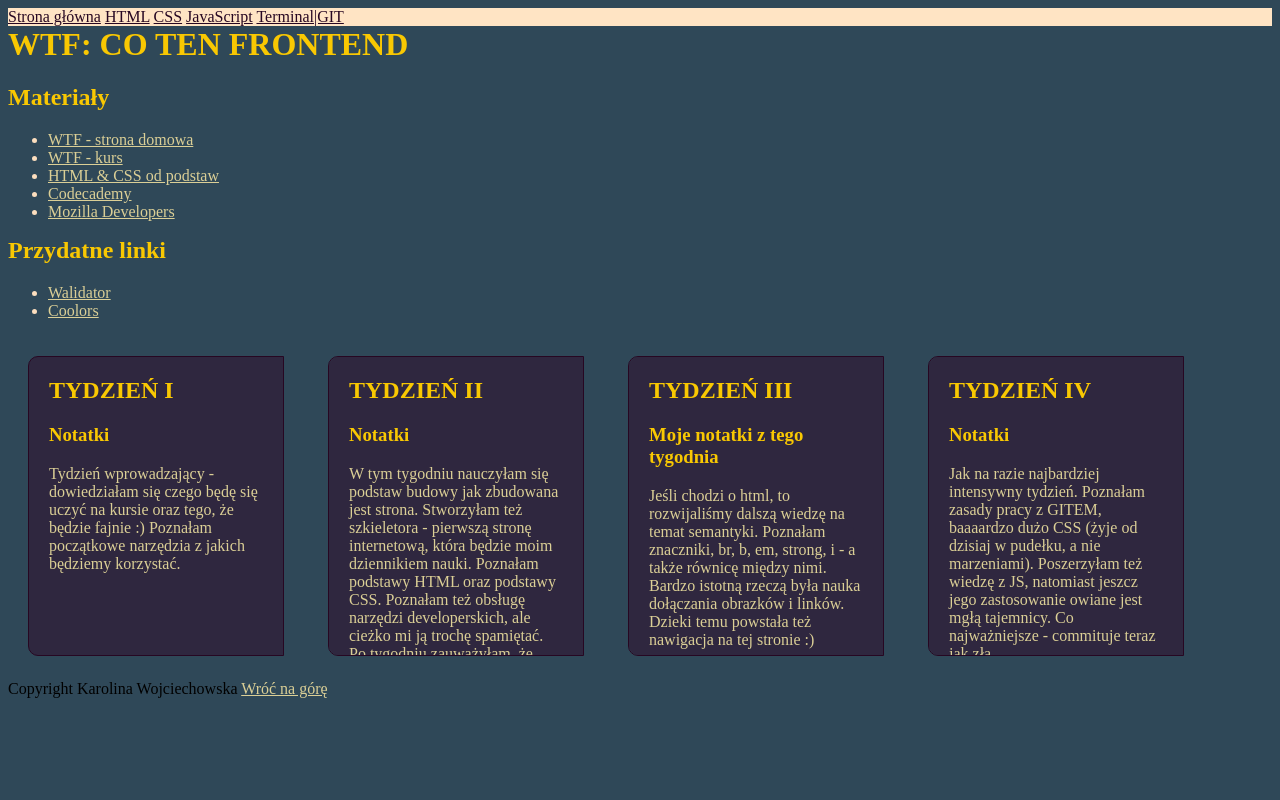
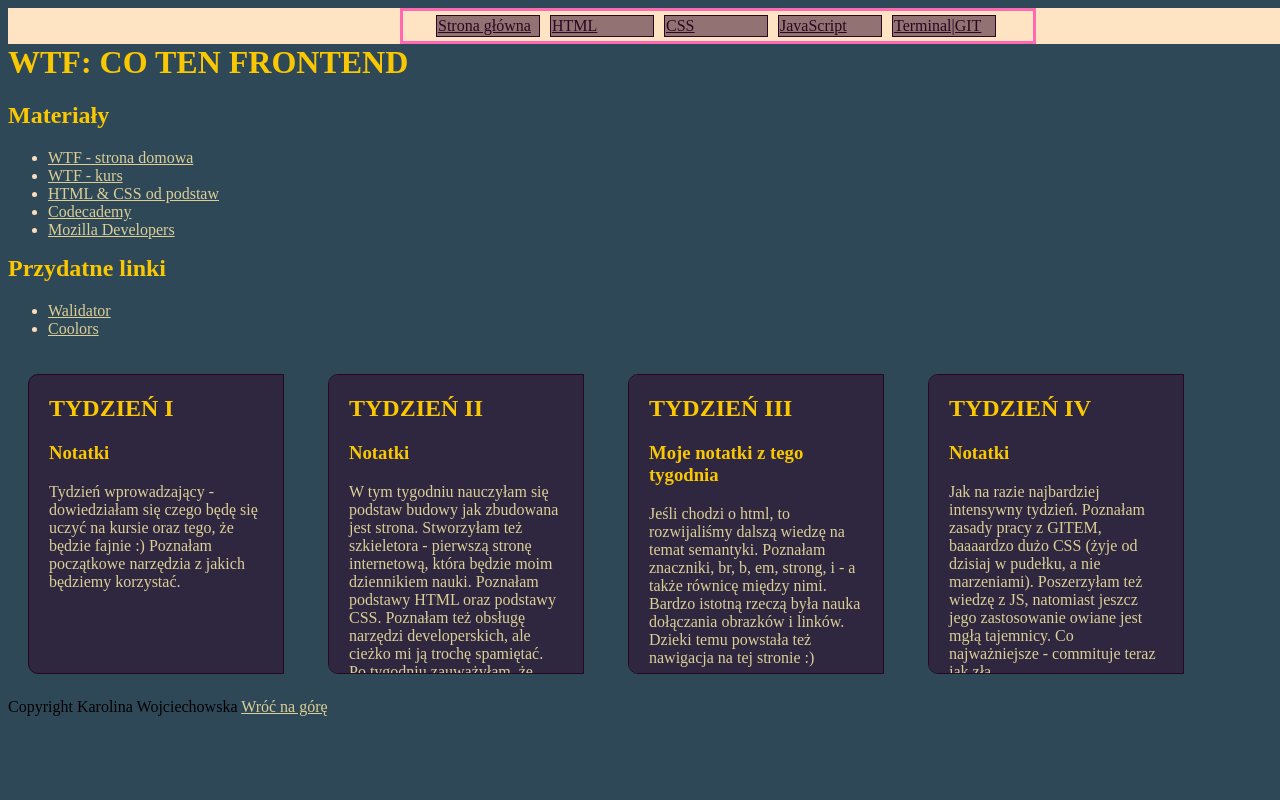
Before and after one commit to Karwska/homepage, a plain HTML site: page index.html in a window 1280 px wide. Drawn offline with Linux system fonts and the light colour scheme.

```diff
--- a/index.html
+++ b/index.html
@@ -8,16 +8,20 @@
   </head>
 
   <body>
+    <div class="main-header">
     <header id="top">
-      <nav>
-        <a href="index.html">Strona główna</a>
-        <a href="nauka-html.html">HTML</a>
-        <a href="nauka-css.html">CSS</a>
-        <a href="nauka-js.html">JavaScript</a>
-        <a href="terminal_and_git.html">Terminal|GIT</a>
+      <div class="navigation-main">
+        <nav>
+        <div class="navigation"><a href="index.html">Strona główna</a></div>
+        <div class="navigation"><a href="nauka-html.html">HTML</a></div>
+        <div class="navigation"><a href="nauka-css.html">CSS</a></div>
+        <div class="navigation"><a href="nauka-js.html">JavaScript</a></div>
+        <div class="navigation"><a href="terminal_and_git.html">Terminal|GIT</a></div>
       </nav>
+    </div>
+    </div>
     </header>
-    <main>
+    <main class="centre-test">
       <header>
         <h1 class="main-heading">WTF: CO TEN FRONTEND</h1>
       </header>
--- a/style.css
+++ b/style.css
@@ -1,7 +1,6 @@
 .main-heading {
   color: #f9c802;
   margin-top: 0;
-
 }
 #top {
   background-color: bisque;
@@ -45,18 +44,41 @@
 }
 ::-webkit-scrollbar-track {
   border-left: 1px solid #270722;
-
 }
 ::-webkit-scrollbar-thumb {
   background: #300a2a85;
   -webkit-box-shadow: inset 0 0 6px #300a2a85;
-
 }
 ::-webkit-scrollbar-thumb:hover {
   background: #300a2a85;
   -webkit-box-shadow: inset 0 0 6px #300a2a85;
-
 }
 ::-webkit-scrollbar-thumb:window-inactive {
   background: #300a2a85;
 }
+
+.navigation {
+  display: inline-block;
+  border: 1px solid #270722;
+  width: 100px;
+  margin: 3px;
+  padding: 1px;
+  background: #300a2a85;
+
+
+
+}
+.main-header {
+  position: relative;
+  width: 100vw;
+}
+
+.navigation-main {
+  border: 3px solid hotpink;
+  width: 600px;
+  left: 400px;
+  position: sticky;
+  padding: 1px 0px 1px 30px;
+
+
+}
```
Also changed, not shown: nauka-css.html (+2 -0 lines), nauka-html.html (+3 -1 lines), nauka-js.html (+2 -0 lines), terminal_and_git.html (+2 -0 lines). Lines whose indentation alone changed are shown as unchanged.
